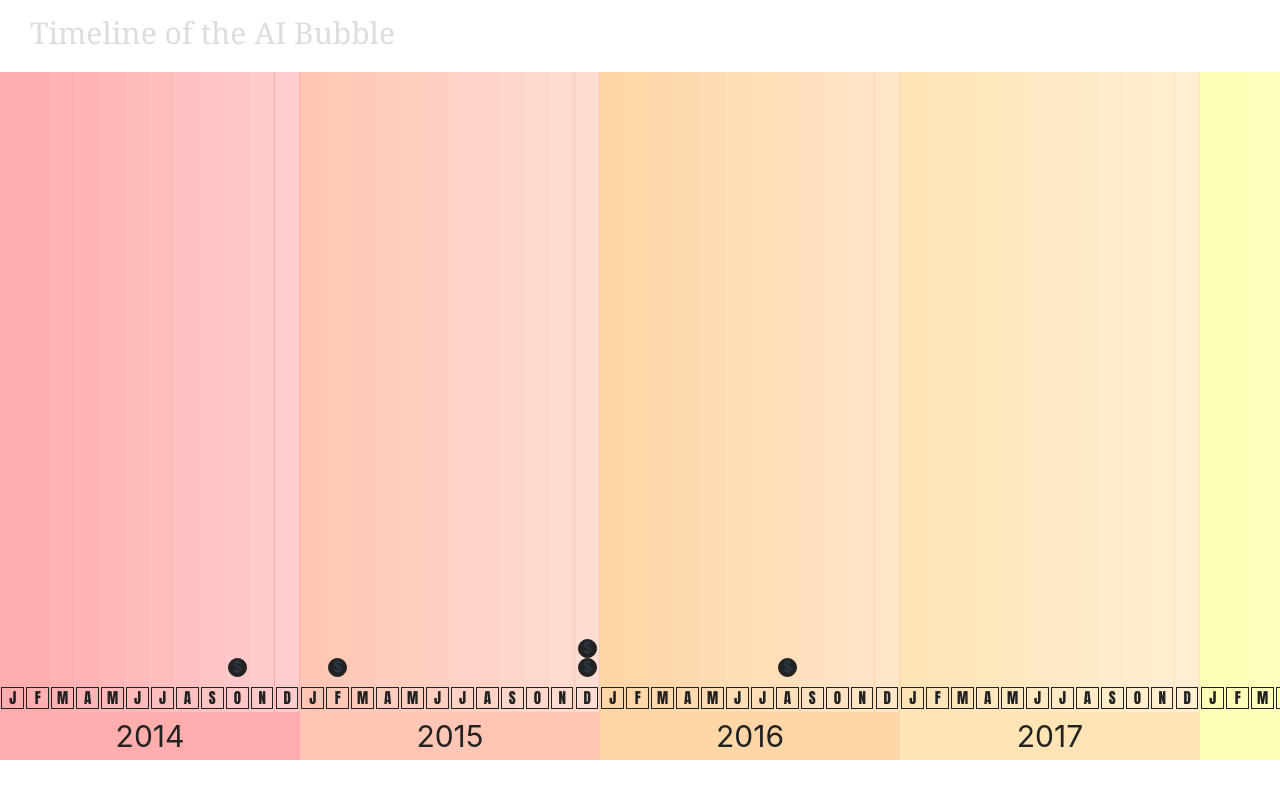
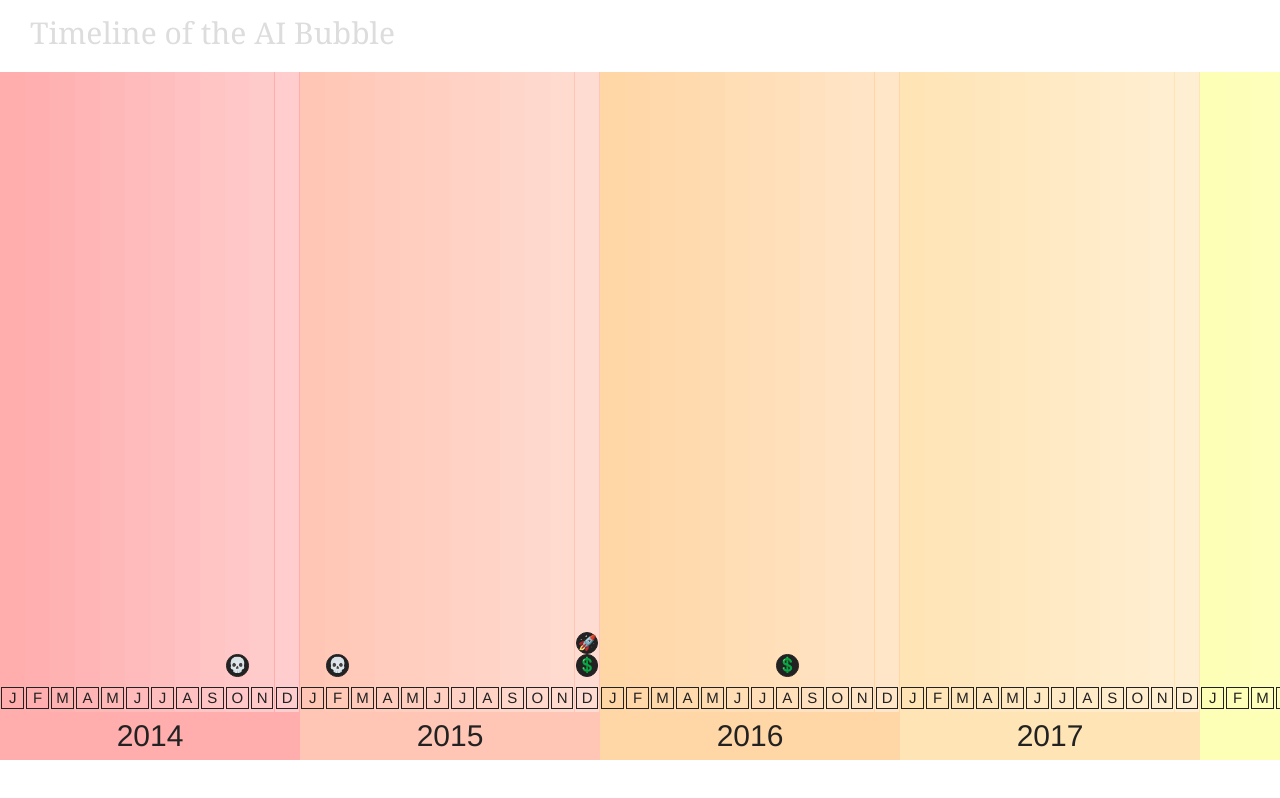
Before and after one commit to Jufebrown/bubble-timeline, a Vue app: page / in a window 1280 px wide. Built offline with nearby package versions, Linux system fonts and the light colour scheme.

Commit message:
lots of styling

```diff
--- a/src/components/TimeLine.vue
+++ b/src/components/TimeLine.vue
@@ -84,11 +84,17 @@ li {
   min-width: 20em;
   text-align: center;
   justify-content: stretch;
+  margin: 0;
+  padding: 0;
 }
 
 .year-label {
+  text-align: center;
   font-size: 2em;
   color: #222222;
+  margin: 0;
+  padding: 0;
+  font-family: 'Franklin Gothic Medium', 'Arial Narrow', Arial, sans-serif;
 }
 
 .month-list {
@@ -109,7 +115,7 @@ li {
 }
 
 .month-label {
-  font-family: Impact, Haettenschweiler, 'Arial Narrow Bold', sans-serif;
+  font-family: 'Franklin Gothic Medium', 'Arial Narrow', Arial, sans-serif;
   text-align: center;
   font-size: 1em;
   color: #222222;
--- a/src/components/TimelineItem.vue
+++ b/src/components/TimelineItem.vue
@@ -1,18 +1,41 @@
 <script setup lang="ts">
+import { ref } from 'vue'
+
 defineProps<{
-  title?: string
-  details?: string
+  itemData: TimelineItem
 }>()
+
+const showTitle = ref(false)
+
+const determineIcon = (itemType: string) => {
+  switch (itemType) {
+    case 'Doom':
+      return '💀'
+
+    case 'Launch':
+      return '🚀'
+
+    case 'Funding':
+      return '💲'
+
+    case 'Model Release':
+      return '🔖'
+
+    default:
+      return
+  }
+}
 </script>
 
 <template>
-  <div class="item">$</div>
+  <div class="item" @click="showTitle = !showTitle">{{ determineIcon(itemData.type) }}</div>
+  <span class="title" v-if="showTitle">{{ itemData.title }}{{ itemData.type }}</span>
 </template>
 
 <style scoped>
 .item {
-  height: 1.25em;
-  width: 1.25em;
+  height: 1.5em;
+  width: 1.5em;
   border: 1px solid #222;
   border-radius: 50%;
   background-color: #222;
@@ -20,5 +43,11 @@ defineProps<{
   display: flex;
   align-items: center;
   justify-content: center;
+  font-family: 'Franklin Gothic Medium', 'Arial Narrow', Arial, sans-serif;
+  color: #ddd;
+}
+
+.title {
+  color: #222;
 }
 </style>
```
